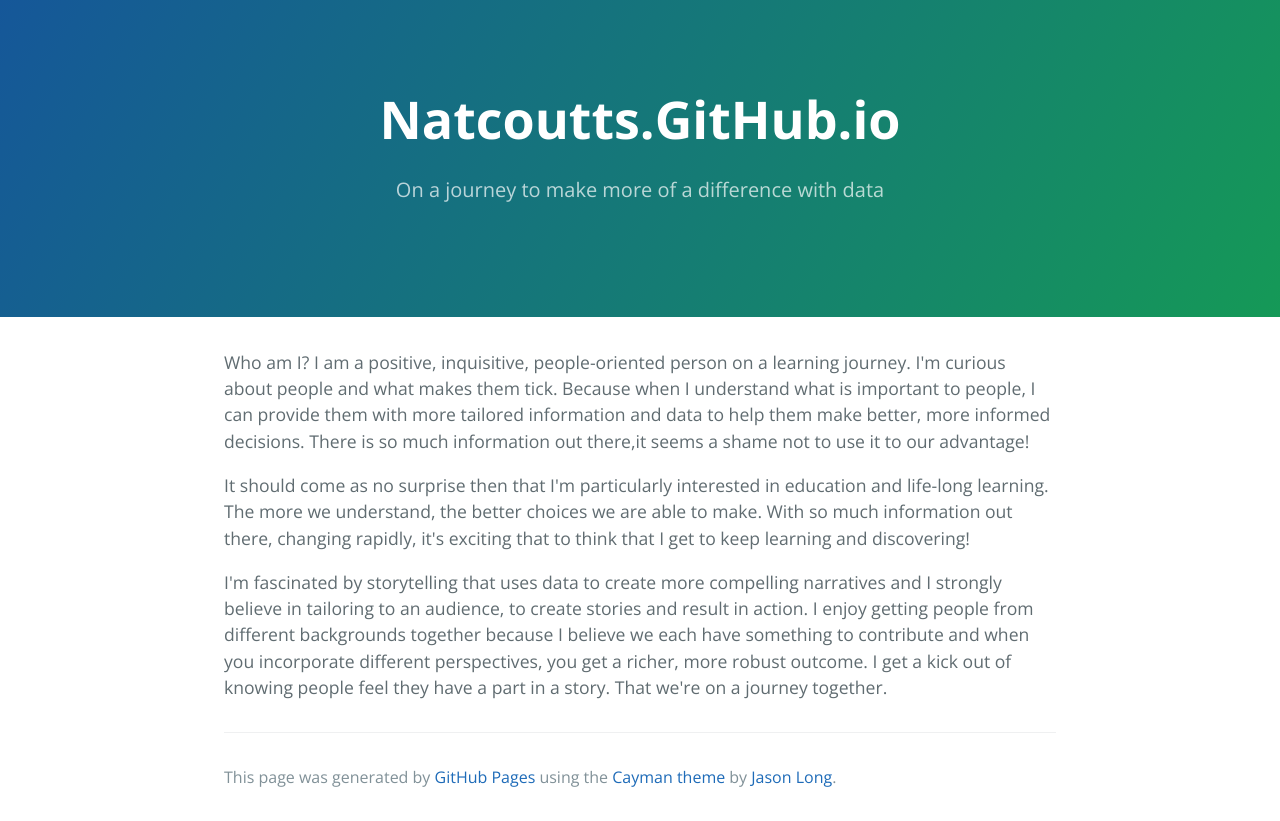
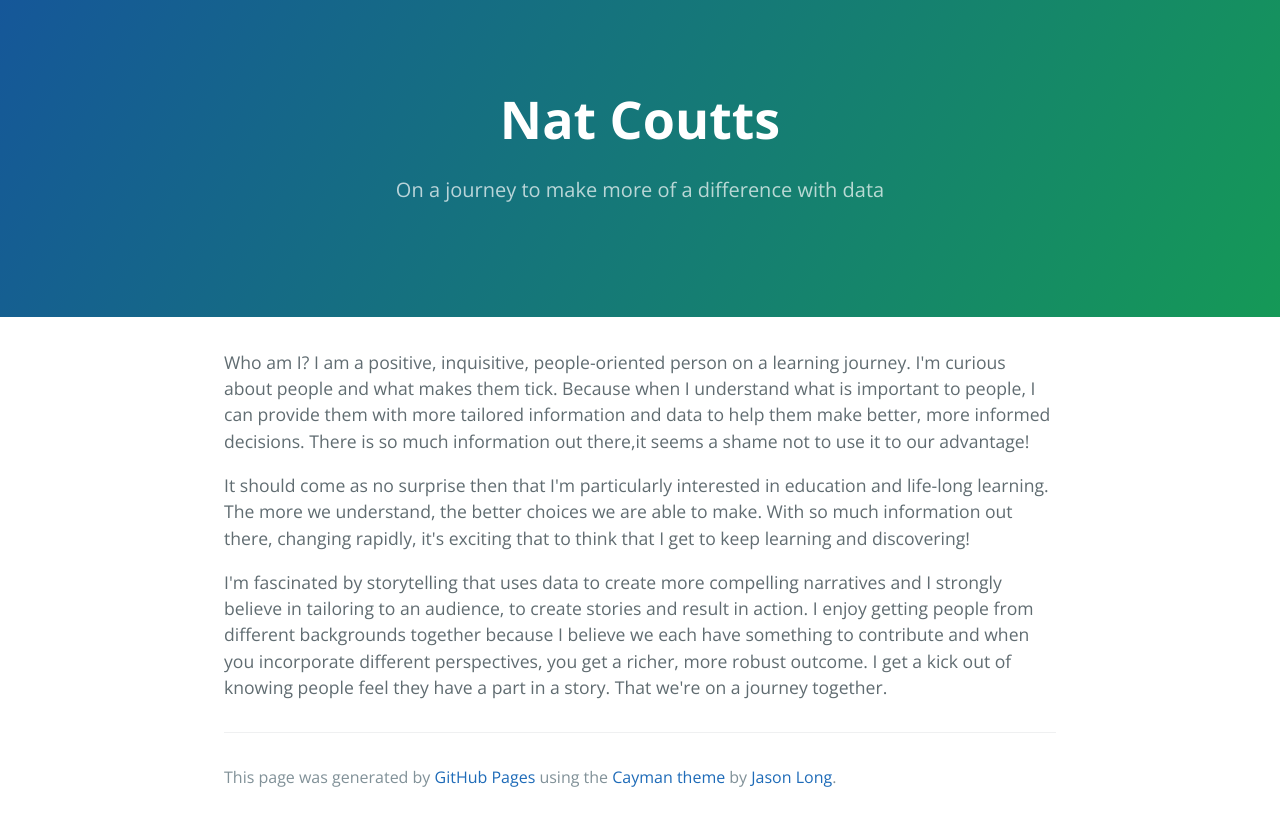
Before and after one commit to natcoutts/natcoutts.github.io, a plain HTML site: page index.html in a window 1280 px wide. Drawn offline with nearby package versions, Linux system fonts and the light colour scheme.

Commit message:
2nd attempt at changing the title on the 1st page

```diff
--- a/index.html
+++ b/index.html
@@ -11,7 +11,7 @@
   </head>
   <body>
     <section class="page-header">
-      <h1 class="project-name">Natcoutts.GitHub.io</h1>
+      <h1 class="project-name">Nat Coutts</h1>
       <h2 class="project-tagline">On a journey to make more of a difference with data</h2>
     </section>
 
```
